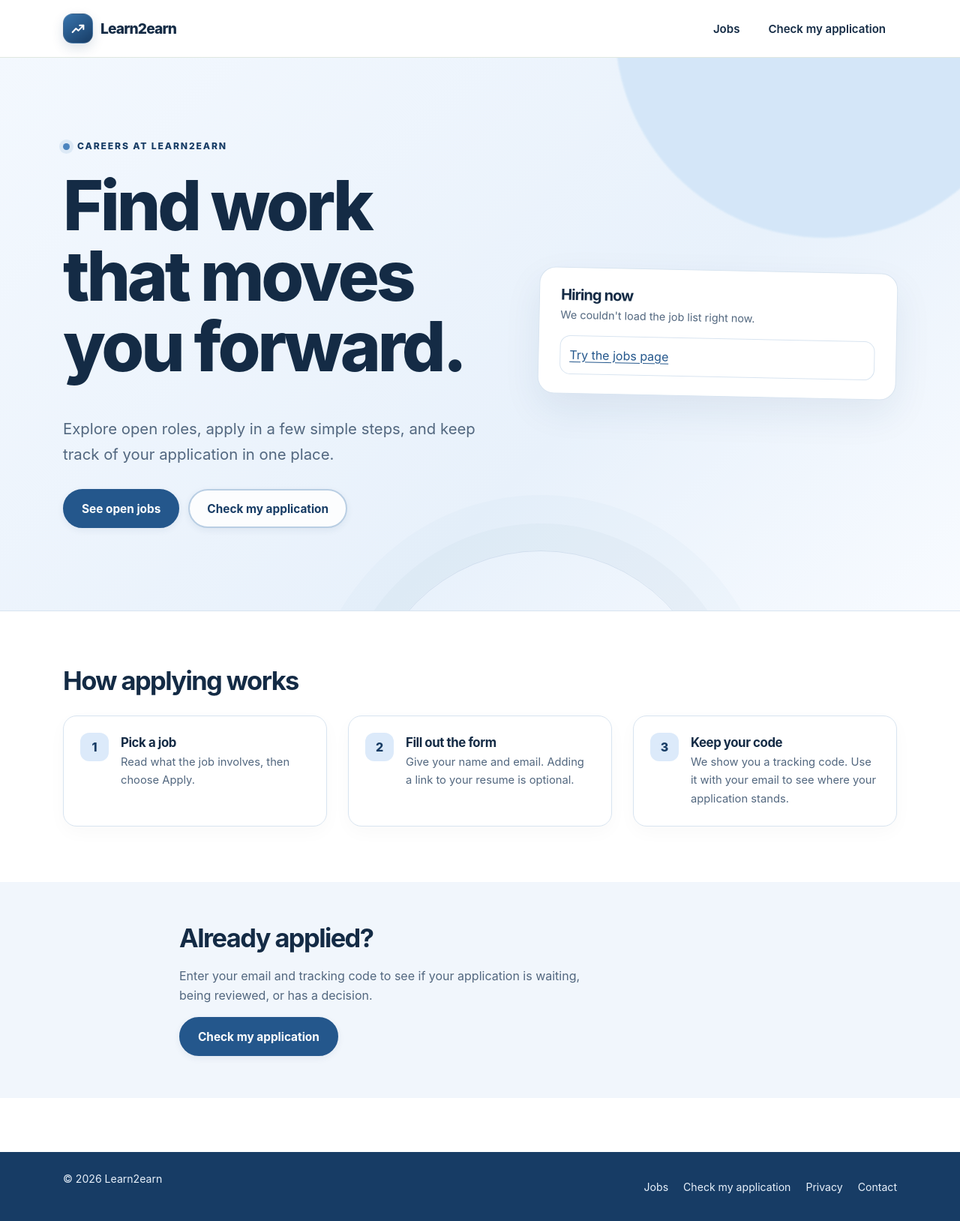
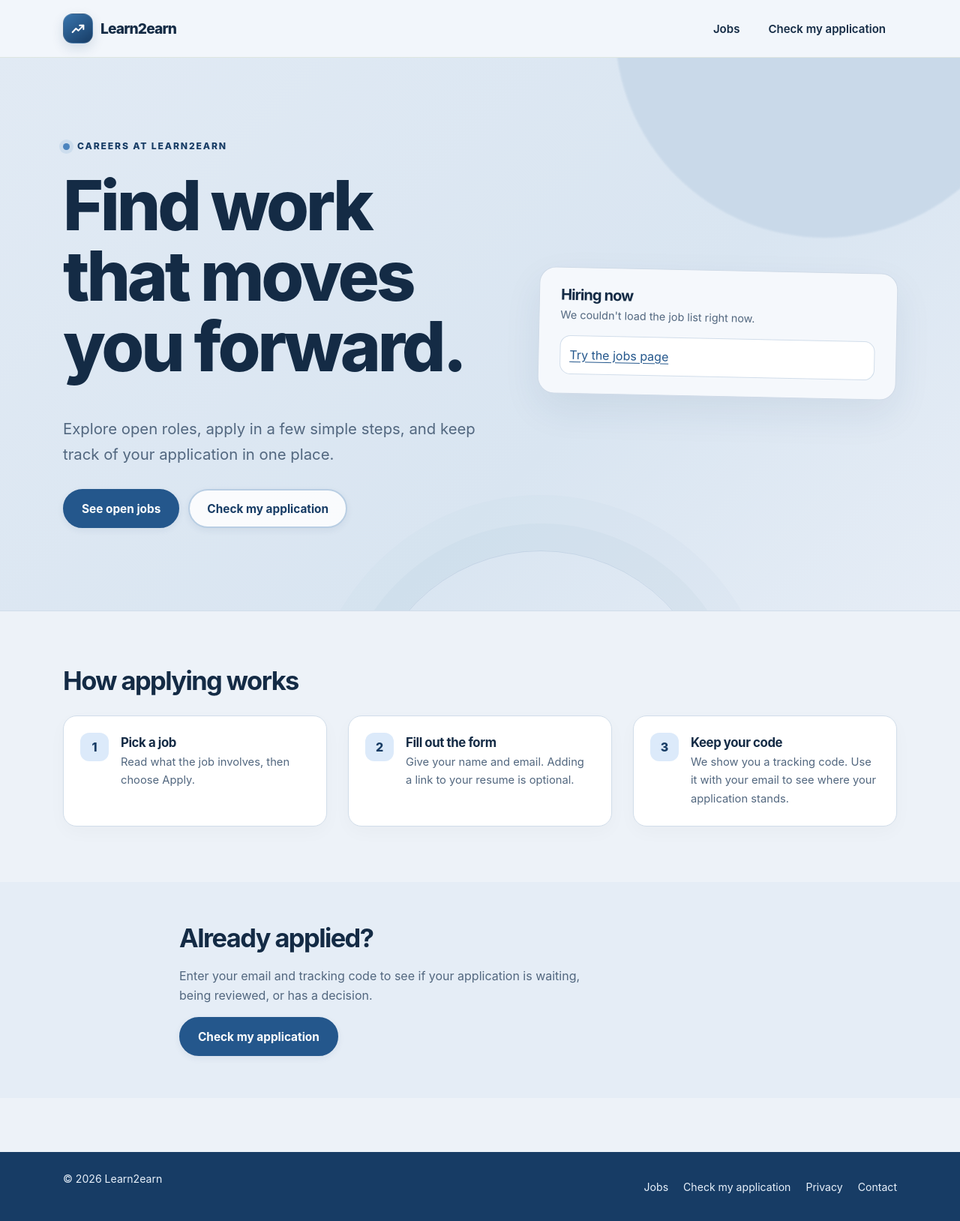
Before and after one commit to uglythemenace/applicant-tracking-system, a Python web app: template Frontend/templates/home.html in a window 1280 px wide. Shown: the whole page at 75% size. Run offline with Jinja, Linux system fonts and the light colour scheme; the template is opened without the code that fills it, so the values that code supplies are empty.

Commit message:
Tone down the blue page backgrounds

```diff
--- a/Frontend/static/style.css
+++ b/Frontend/static/style.css
@@ -677,9 +677,9 @@ body[data-staff="true"] .page-head { padding-top: 44px; }
 :root {
   --ink: #142b45;
   --ink-soft: #52677f;
-  --paper: #ffffff;
-  --mist: #f1f6fc;
-  --line: #d8e4f0;
+  --paper: #edf2f8;
+  --mist: #e5edf6;
+  --line: #d1ddea;
   --edge: #7289a1;
 
   --brand: #24578c;
@@ -697,7 +697,7 @@ body[data-staff="true"] .page-head { padding-top: 44px; }
 body { background: var(--paper); color: var(--ink); }
 a:hover { color: var(--brand-dark); }
 :focus-visible { outline-color: #4b84be; }
-.site-header { background: rgba(255,255,255,.96); }
+.site-header { background: rgba(242,246,251,.97); }
 .brand-mark { background: linear-gradient(145deg, #3975ad, #173c65); box-shadow: 0 6px 16px #173c6526; }
 .nav a:hover, .nav button:hover { background: var(--mist); color: var(--brand-dark); }
 .nav a[aria-current="page"] { background: var(--brand-tint); color: var(--brand-dark); border-color: transparent; border-radius: 999px; }
@@ -712,8 +712,8 @@ a:hover { color: var(--brand-dark); }
 .btn-good:hover { background: var(--brand-dark); border-color: var(--brand-dark); }
 .btn-plain { color: var(--ink); border-color: var(--edge); }
 input:focus, select:focus, textarea:focus { outline: 4px solid #24578c24; border-color: var(--brand); }
-.hero { color: var(--ink); background: linear-gradient(135deg, #f3f8fe 0%, #e8f1fb 62%, #f8fbff 100%); border-bottom: 1px solid var(--line); }
-.hero::before { background: #d3e6f8; }
+.hero { color: var(--ink); background: linear-gradient(135deg, #e1eaf4 0%, #d9e5f1 62%, #e6edf6 100%); border-bottom: 1px solid var(--line); }
+.hero::before { background: #c9d9e9; }
 .hero::after { border-color: #24578c20; box-shadow: 0 0 0 36px #24578c08, 0 0 0 74px #24578c05; }
 .hero h1 { color: var(--ink); }
 .hero .lede { color: var(--ink-soft); }
@@ -723,23 +723,23 @@ input:focus, select:focus, textarea:focus { outline: 4px solid #24578c24; border
 .hero .btn-primary:hover { color: #fff; background: var(--brand-dark); }
 .hero .btn-secondary { color: var(--brand-dark); border-color: #b9cee3; background: #ffffffd9; }
 .hero .btn-secondary:hover { background: #fff; }
-.hero .panel.live { color: var(--ink); background: #fff; border-color: #d8e4f0; box-shadow: 0 20px 50px #173c6514; }
+.hero .panel.live { color: var(--ink); background: #f5f8fc; border-color: #cfdae7; box-shadow: 0 20px 50px #173c6514; }
 .steps li::before { color: var(--brand-dark); background: #dceafa; }
 .section-tint { background: var(--mist); }
 .job { border-color: var(--line); box-shadow: 0 8px 24px #173c6509; }
 .job:hover { border-color: #b6cbe0; box-shadow: 0 12px 30px #173c6514; }
 .job-open, .job-open::before { color: var(--brand); }
 .job-open::before { background: #4b84be; }
-body[data-page="apply"] main { background: radial-gradient(ellipse at 50% 5%, #eaf3fc 0, transparent 44%); }
-.ticket { background: #eef5fc; box-shadow: 0 10px 30px #173c6510; }
+body[data-page="apply"] main { background: radial-gradient(ellipse at 50% 5%, #dfe9f5 0, transparent 48%); }
+.ticket { background: #e5eef8; box-shadow: 0 10px 30px #173c6510; }
 .ticket-stub { border-color: #9fb9d3; }
 .ticket-stub::before, .ticket-stub::after { border-color: #9fb9d3; }
 .site-footer { background: #173c65; border-color: #173c65; color: #e8f1fb; }
 .footer-row { color: #e8f1fb; }
 .footer-row a { color: #e8f1fb; }
 .footer-row a:hover { color: #b8d7f5; }
-body[data-staff="true"] { background: #f4f8fd; }
-body[data-staff="true"] .site-header { background: #fff; }
+body[data-staff="true"] { background: #e9eff6; }
+body[data-staff="true"] .site-header { background: #f3f7fb; }
 .tile { box-shadow: 0 6px 20px #173c650b; }
 .chip { border-color: #c7d7e8; }
 .chip[aria-pressed="true"] { background: var(--brand); border-color: var(--brand); color: #fff; }
@@ -756,16 +756,16 @@ body[data-staff="true"] .site-header { background: #fff; }
 .applicant-manage { background: #fbfdff; }
 .application-timeline { background: linear-gradient(180deg, #fff 0%, #fbfdff 100%); }
 .timeline-marker { border-color: #cddff0; background: #4b84be; }
-.status-hero { color: var(--ink); background: linear-gradient(130deg, #eaf3fc, #f7fbff); border: 1px solid #cfdfef; box-shadow: 0 16px 38px #173c6510; }
+.status-hero { color: var(--ink); background: linear-gradient(130deg, #dfeaf6, #edf3fa); border: 1px solid #c8d8e9; box-shadow: 0 16px 38px #173c6510; }
 .status-hero::after { border-color: #24578c24; box-shadow: 0 0 0 28px #24578c08, 0 0 0 58px #24578c05; }
-.status-hero.status-accepted { background: linear-gradient(130deg, #e8f1fb, #f6faff); }
+.status-hero.status-accepted { background: linear-gradient(130deg, #dce9f6, #edf3fa); }
 .status-hero.status-rejected { background: linear-gradient(130deg, #fff1f1, #fffafa); border-color: #efd4d4; }
 .status-orb { background: #4b84be; box-shadow: 0 0 0 6px #4b84be20; }
 .status-rejected .status-orb { background: #b44d51; box-shadow: 0 0 0 6px #b44d5120; }
 .status-kicker { color: var(--brand); }
 .status-summary { color: var(--ink-soft); }
-.next-step { border-color: #d8e4f0; background: #eef5fc; }
-.next-step-icon { color: var(--brand-dark); background: #dceafa; }
+.next-step { border-color: #cbd9e8; background: #e4edf7; }
+.next-step-icon { color: var(--brand-dark); background: #cfdeee; }
 
 @media (prefers-reduced-motion: reduce) {
   *, *::before, *::after { scroll-behavior: auto !important; animation-duration: .01ms !important; animation-iteration-count: 1 !important; transition-duration: .01ms !important; }
```
